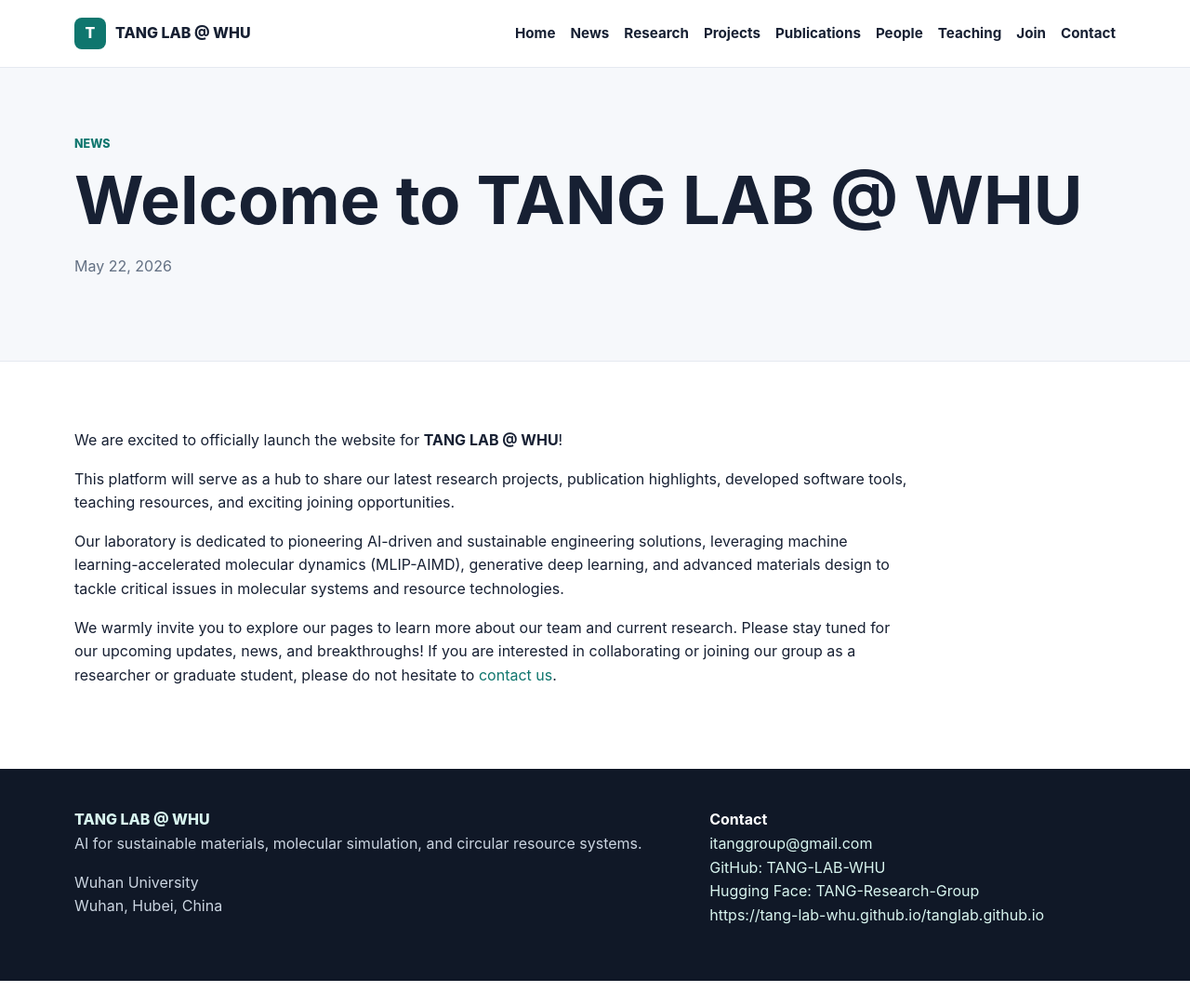
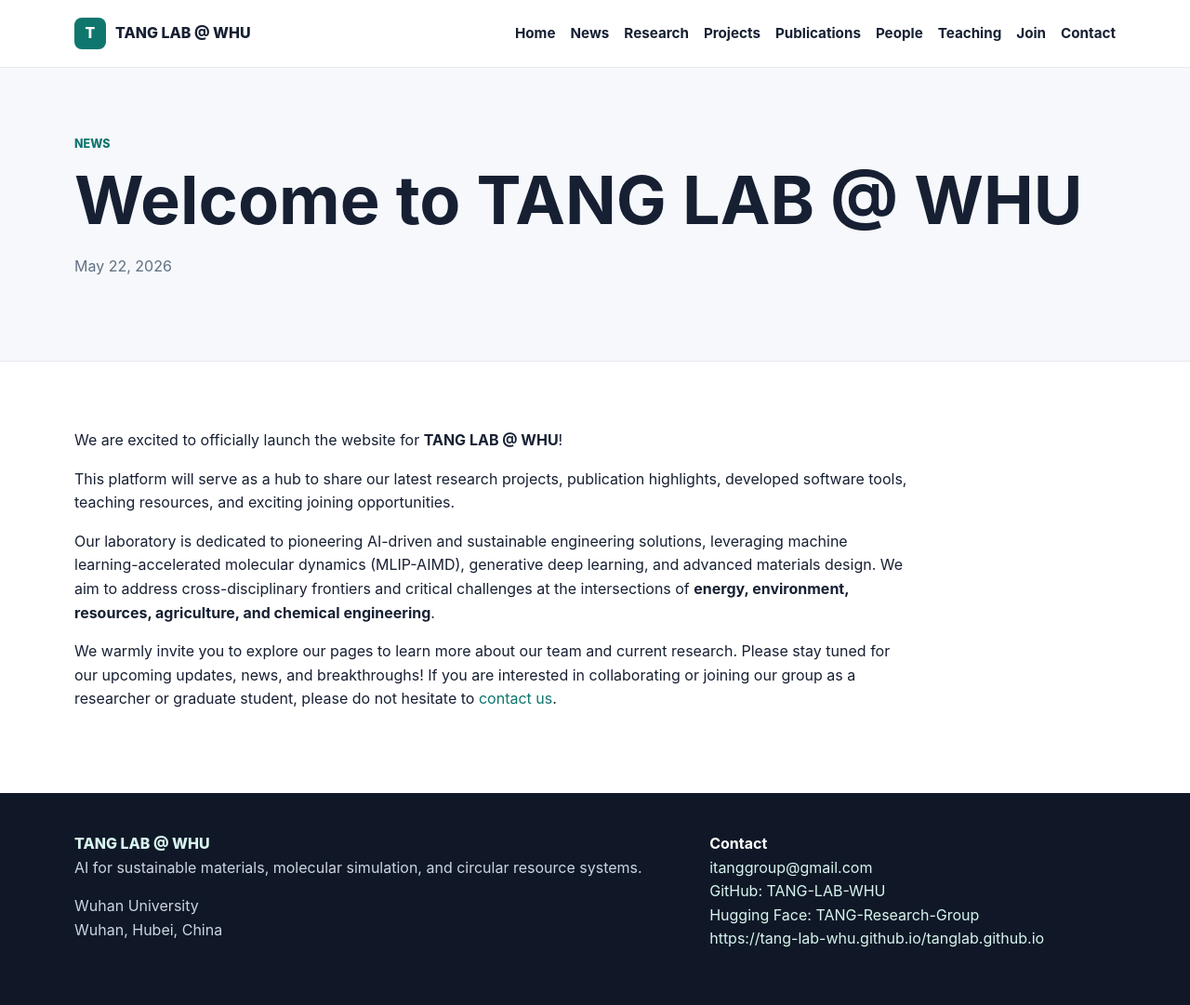
Before and after one commit to TANG-LAB-WHU/tanglab.github.io, a Jekyll site: the page built from _posts/2026-05-22-welcome.md, in a window 1280 px wide and 1081 px high. Shown: the whole window at 93% size. Built offline with Jekyll 4.4.1, drawn with Linux system fonts in a browser that asks for light colours.

Commit message:
feat(news): add cross-disciplinary intersections (energy, environment, resources, agriculture, chemical engineering) to welcome post

```diff
--- a/_posts/2026-05-22-welcome.md
+++ b/_posts/2026-05-22-welcome.md
@@ -6,6 +6,6 @@
 
 This platform will serve as a hub to share our latest research projects, publication highlights, developed software tools, teaching resources, and exciting joining opportunities.
 
-Our laboratory is dedicated to pioneering AI-driven and sustainable engineering solutions, leveraging machine learning-accelerated molecular dynamics (MLIP-AIMD), generative deep learning, and advanced materials design to tackle critical issues in molecular systems and resource technologies.
+Our laboratory is dedicated to pioneering AI-driven and sustainable engineering solutions, leveraging machine learning-accelerated molecular dynamics (MLIP-AIMD), generative deep learning, and advanced materials design. We aim to address cross-disciplinary frontiers and critical challenges at the intersections of **energy, environment, resources, agriculture, and chemical engineering**.
 
 We warmly invite you to explore our pages to learn more about our team and current research. Please stay tuned for our upcoming updates, news, and breakthroughs! If you are interested in collaborating or joining our group as a researcher or graduate student, please do not hesitate to [contact us](mailto:siqit@outlook.com).
```
